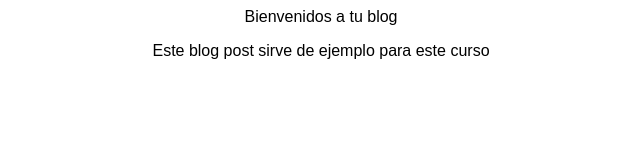
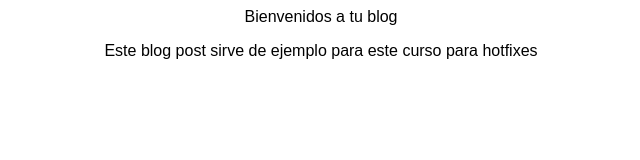
Before and after one commit to DanielVC/blogpost, a plain HTML site: page index.html in a window 1280 px wide. Shown: the whole page, without its empty margins (319-959 px from the left). Drawn offline with Linux system fonts and the light colour scheme.

Commit message:
Se cambia el comentario del post

```diff
--- a/index.html
+++ b/index.html
@@ -9,7 +9,7 @@
             Bienvenidos a tu blog
         </div>
         <div>
-            <p>Este blog post sirve de ejemplo para este curso</p>
+            <p>Este blog post sirve de ejemplo para este curso para hotfixes</p>
         </div>
     </body>
 </html>
```
